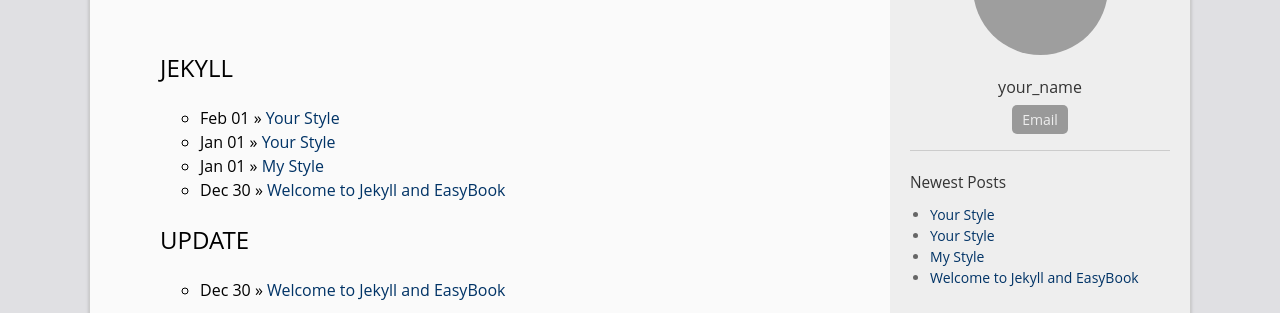
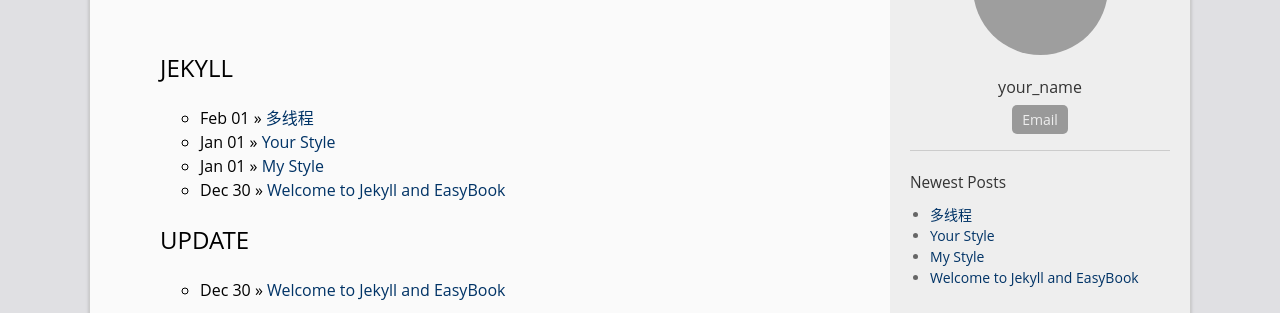
Before and after one commit to E-Present/e-present.github.io, a Jekyll site: the page built from category.html, in a window 1280 px wide. Shown: the part 202-515 px from the top of the page. Built offline with Jekyll 4.4.1, drawn with Linux system fonts in a browser that asks for light colours; grey boxes are pictures that could not be loaded.

Commit message:
Update 2016-02-01-mutilThread.md

```diff
--- a/_posts/2016-02-01-mutilThread.md
+++ b/_posts/2016-02-01-mutilThread.md
@@ -1,6 +1,6 @@
 ---
 layout: post
-title:  "Your Style"
+title:  "多线程"
 date:   2016-02-01 08:00
 categories: jekyll
 permalink: /blogs/mutil-thread
```
